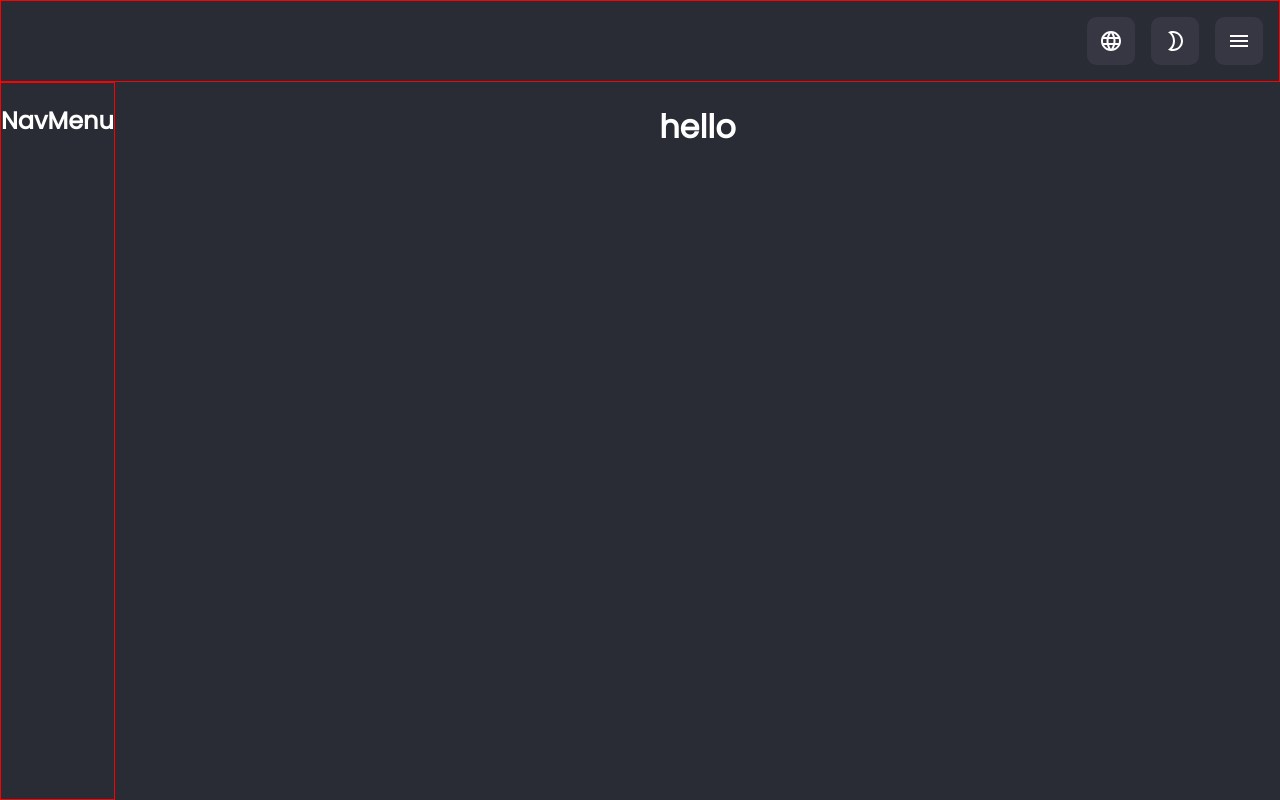
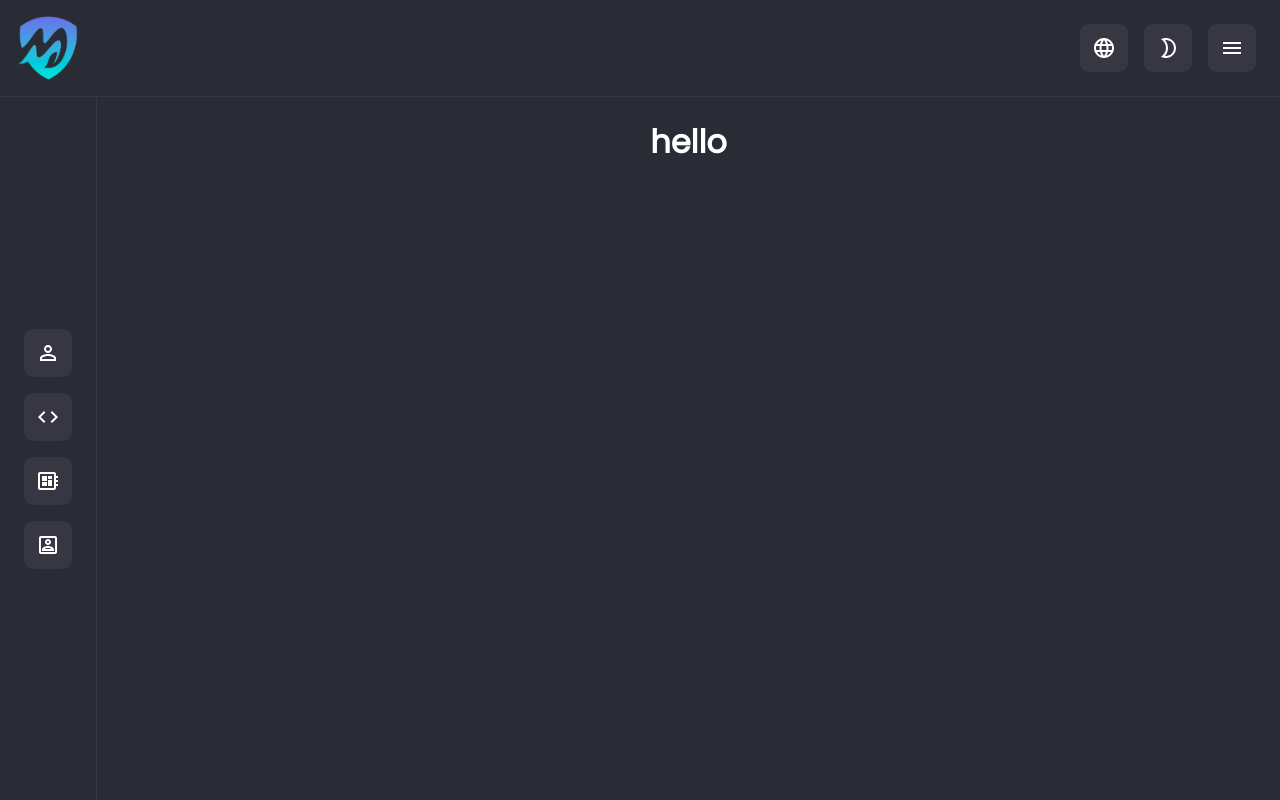
Before and after one commit to mrccord/macord-front, a React (Create React App) app: page / in a window 1280 px wide. Built offline with nearby package versions, Linux system fonts and the light colour scheme.

Commit message:
adding logo, styles, and icons fixes sizes

```diff
--- a/src/components/header/header.css
+++ b/src/components/header/header.css
@@ -1,6 +1,23 @@
 .header {
-    border:1px solid red;
-    padding: 0.5em;
+    border-bottom: 1px solid #363743;
+    padding: 1em;
+    display: flex;
+    justify-content: space-between;
+}
+
+.logo {
+    display: flex;
+    justify-content: flex-start;
+    width: 4em;
+    height: 4em;
+}
+
+.logo img {
+    max-width: 100%;
+    max-height: 100%;
+}
+
+.actions {
     display: flex;
     justify-content: flex-end;
 }
@@ -15,3 +32,9 @@
     border-radius: 20%;
     margin: 0.5em;
 }
+
+.icon-btn:hover {
+    background: linear-gradient(rgb(23, 234, 217), rgb(96, 120, 234)) ;
+}
+
+/* linear-gradient(rgb(23, 234, 217), rgb(96, 120, 234)) */
--- a/src/components/header/header.js
+++ b/src/components/header/header.js
@@ -1,11 +1,16 @@
 import React from 'react'
 import './header.css'
-import Brightness2OutlinedIcon from '@material-ui/icons/Brightness2Outlined';
-import LanguageOutlinedIcon from '@material-ui/icons/LanguageOutlined';
-import MenuOutlinedIcon from '@material-ui/icons/MenuOutlined';
+import Brightness2OutlinedIcon from '@material-ui/icons/Brightness2Outlined'
+import LanguageOutlinedIcon from '@material-ui/icons/LanguageOutlined'
+import MenuOutlinedIcon from '@material-ui/icons/MenuOutlined'
+import Logo from './../../assets/images/logo.png'
 
 const Header = () => (
     <header className="header">
+        <div className="logo">
+            <img src={Logo} alt="Macord developer"/>
+        </div>
+        <div className="actions">
             <div className="icon-btn">
                 <LanguageOutlinedIcon />
             </div>
@@ -15,6 +20,7 @@ const Header = () => (
             <div className="icon-btn">
                 <MenuOutlinedIcon />
             </div>
+        </div>
     </header>
 )
 
--- a/src/components/nav-menu/nav-menu.css
+++ b/src/components/nav-menu/nav-menu.css
@@ -1,5 +1,26 @@
-.nav-menu{
-    border: 1px solid red;
-    flex: 0 0 5em;
+.nav-menu {
+    border-right: 1px solid #363743;
+    flex: 0 0 6em;
     order: -1;
+    display: flex;
+    flex-direction: row;
+    justify-content: center;
+    align-items: center;
 }
+
+.icon-btn {
+    display: flex;
+    background-color: #363743;
+    justify-content: center;
+    align-items: center;
+    height: 3rem;
+    width: 3rem;
+    border-radius: 20%;
+    margin: 0.5em;
+}
+
+@media (min-width: 768px) {
+    .nav-menu {
+        flex-direction: column;
+    }
+}
--- a/src/components/nav-menu/nav-menu.js
+++ b/src/components/nav-menu/nav-menu.js
@@ -1,9 +1,24 @@
 import React from 'react'
 import './nav-menu.css'
+import PermIdentityOutlinedIcon from '@material-ui/icons/PermIdentityOutlined'
+import CodeOutlinedIcon from '@material-ui/icons/CodeOutlined'
+import DeveloperBoardOutlinedIcon from '@material-ui/icons/DeveloperBoardOutlined';
+import AccountBoxOutlinedIcon from '@material-ui/icons/AccountBoxOutlined'
 
 const NavMenu = () => (
     <nav className="nav-menu">
-        <h1>NavMenu</h1>
+        <div className="icon-btn">
+            <PermIdentityOutlinedIcon />
+        </div>
+        <div className="icon-btn">
+            <CodeOutlinedIcon />
+        </div>
+        <div className="icon-btn">
+            <DeveloperBoardOutlinedIcon />
+        </div>
+        <div className="icon-btn">
+            <AccountBoxOutlinedIcon />
+        </div>
     </nav>
 )
 
```
Also changed, not shown: src/assets/images/logo.png (added), 1 other file (tests, documents, lock files or other folders). Lines whose indentation alone changed are shown as unchanged.
